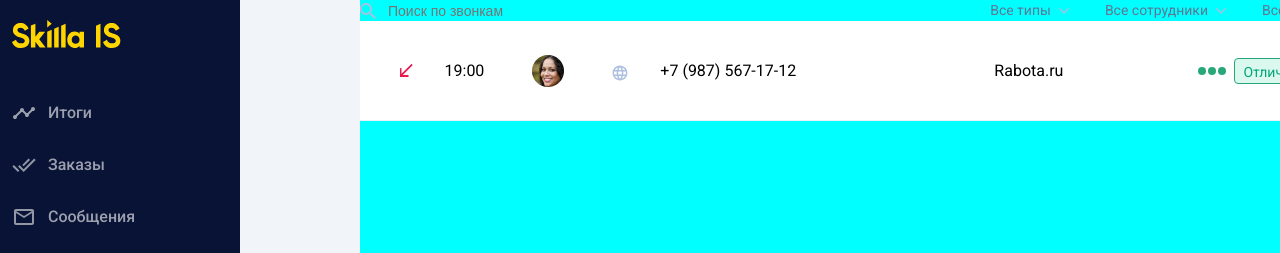
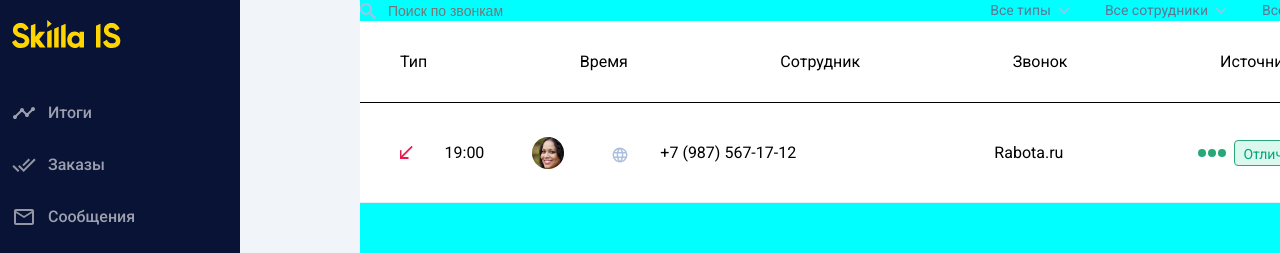
Before and after one commit to wcodersv/SkillaIS-React-JS, a React (Create React App) app: page / in a window 1280 px wide. Shown: the top 253 px of the page. Built offline with nearby package versions, Linux system fonts and the light colour scheme.

Commit message:
add grid Header

```diff
--- a/src/component/CallGrid/CallGrid.css
+++ b/src/component/CallGrid/CallGrid.css
@@ -4,3 +4,15 @@
     height: 100px;
     grid-template-rows: repeat(1,1fr);
 }
+.grid_header {
+    display: flex;
+    height: 82px;
+    justify-content: space-between;
+    align-items: center;
+    padding: 0 40px;
+    background-color: white;
+    border-bottom: 1px solid;
+}
+.type_title {
+
+}
--- a/src/component/CallGrid/CallGrid.jsx
+++ b/src/component/CallGrid/CallGrid.jsx
@@ -2,5 +2,18 @@ import React from "react";
 import "./CallGrid.css";
 
 export const CallGrid = ({ children }) => {
-  return <div className="callgrid">{children}</div>;
+  return (
+    <>
+      <div className="grid_header">
+        <p className="type_title">Тип</p>
+        <p className="time_title">Время</p>
+        <p className="employee_title">Сотрудник</p>
+        <p className="call_title">Звонок</p>
+        <p className="source_title">Источник</p>
+        <p className="grade_title">Оценка</p>
+        <p className="duration_title">Длительность</p>
+      </div>
+      <div className="callgrid">{children}</div>
+    </>
+  );
 };
```
